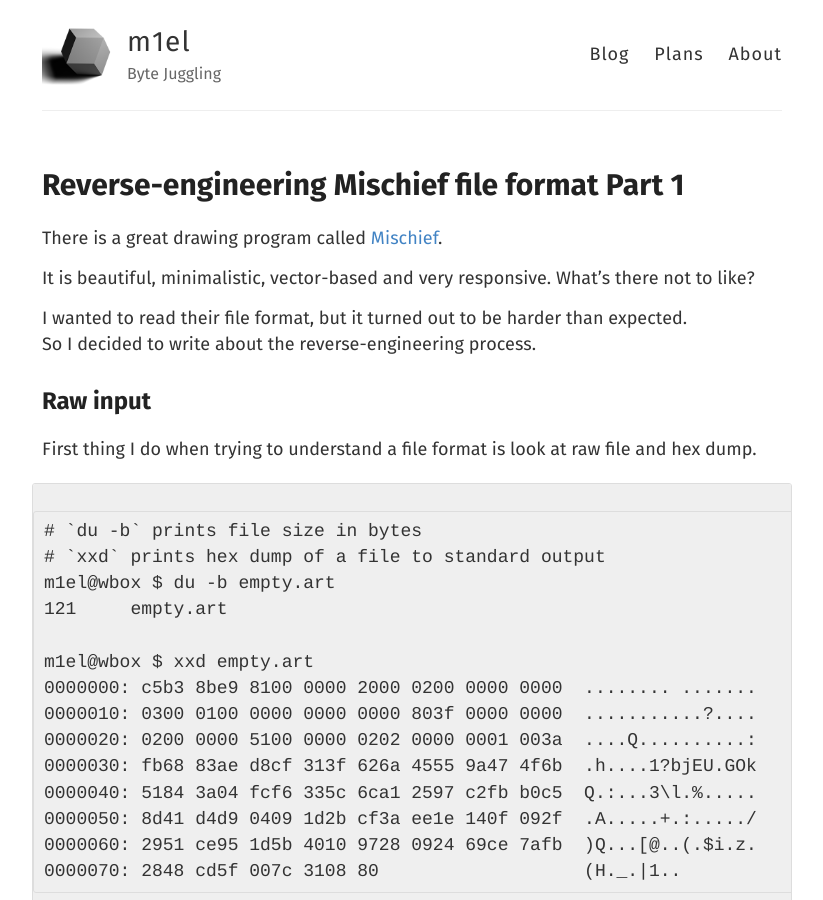
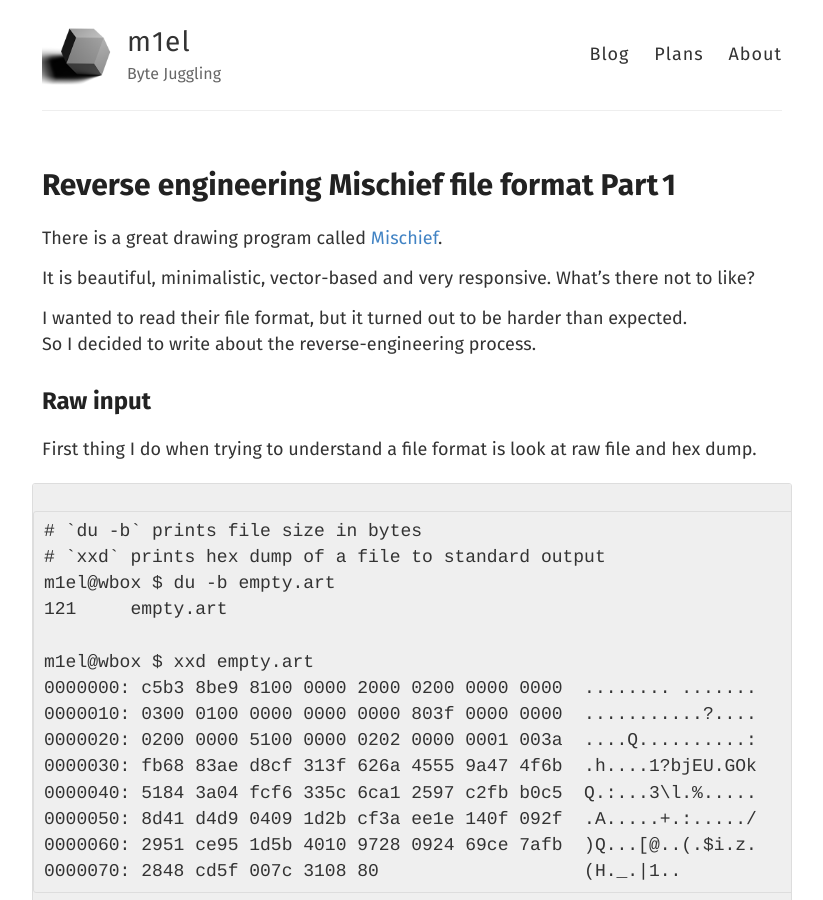
Before and after one commit to m1el/m1el.github.io, a Jekyll site: the page built from _posts/2015-04-11-mischief-1.md, in a window 1280 px wide and 900 px high. Shown: the whole window, without its empty margins (228-1051 px from the left). Built offline with Jekyll 4.4.1, drawn with Linux system fonts in a browser that asks for light colours; Markdown is read by kramdown in place of the engine named in the settings.

```diff
--- a/_posts/2015-04-11-mischief-1.md
+++ b/_posts/2015-04-11-mischief-1.md
@@ -1,7 +1,7 @@
 ---
 layout: post
 permalink: /mischief/part-1.html
-title: Reverse-engineering Mischief file format Part 1
+title: Reverse engineering Mischief file format Part 1
 date: 2015-04-11 19:53
 ---
 
```
Also changed, not shown: _posts/2015-04-18-mischief-2.md (+1 -1 lines), _includes/meta.html (line endings or trailing spaces).
